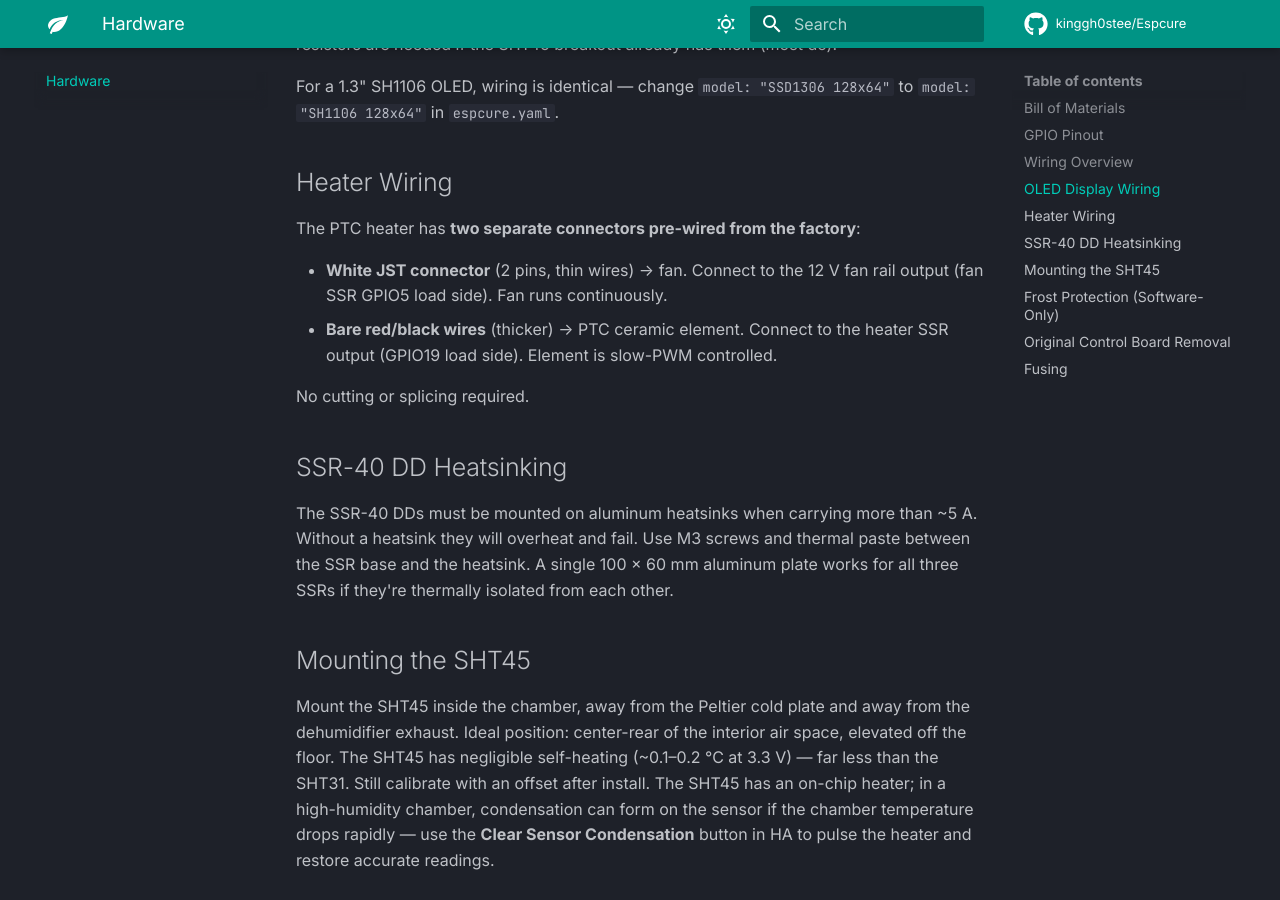
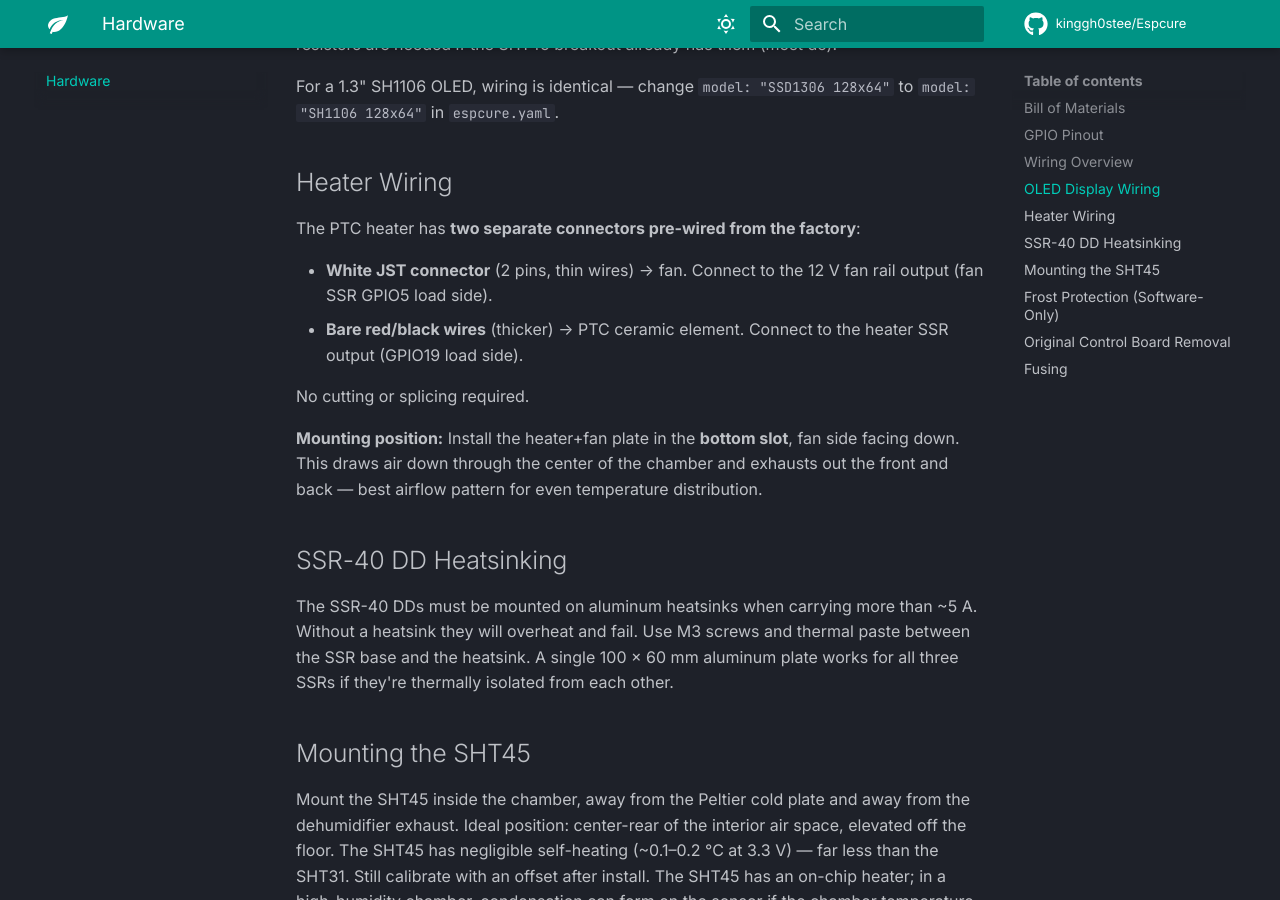
Before and after one commit to kinggh0stee/Espcure, an MkDocs documentation site: the page built from docs/hardware.md, in a window 1280 px wide and 900 px high, scrolled down 2816 px. Built offline with MkDocs 1.6.1 and Material for MkDocs 9.7.7, drawn with Linux system fonts in a browser that asks for light colours; comment, search, counter and statistics services are not loaded.

Commit message:
docs: add heater mounting position and clean up wiring notes
- Document that the heater+fan plate mounts in the bottom slot, fan
  side facing down, to draw air down the center and exhaust front/back
- Remove stale "Fan runs continuously" note (fan now PID-controlled)
- Remove "slow-PWM controlled" note from heater element line (now LEDC)

https://claude.ai/code/session_016MW6U2BuK5oDpR6SNHsj9H

```diff
--- a/docs/hardware.md
+++ b/docs/hardware.md
@@ -83,10 +83,12 @@ For a 1.3" SH1106 OLED, wiring is identical — change `model: "SSD1306 128x64"`
 
 The PTC heater has **two separate connectors pre-wired from the factory**:
 
-- **White JST connector** (2 pins, thin wires) → fan. Connect to the 12 V fan rail output (fan SSR GPIO5 load side). Fan runs continuously.
-- **Bare red/black wires** (thicker) → PTC ceramic element. Connect to the heater SSR output (GPIO19 load side). Element is slow-PWM controlled.
+- **White JST connector** (2 pins, thin wires) → fan. Connect to the 12 V fan rail output (fan SSR GPIO5 load side).
+- **Bare red/black wires** (thicker) → PTC ceramic element. Connect to the heater SSR output (GPIO19 load side).
 
 No cutting or splicing required.
+
+**Mounting position:** Install the heater+fan plate in the **bottom slot**, fan side facing down. This draws air down through the center of the chamber and exhausts out the front and back — best airflow pattern for even temperature distribution.
 
 ## SSR-40 DD Heatsinking
 
```
